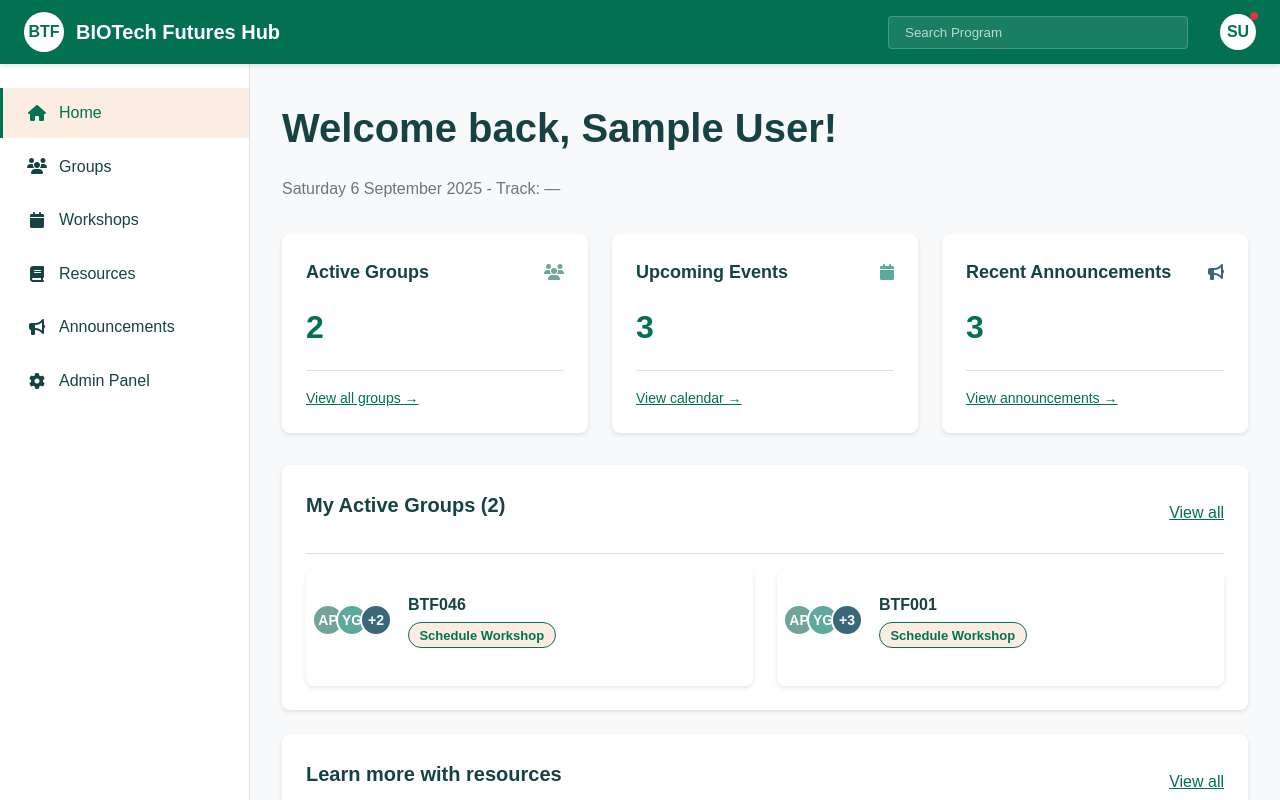
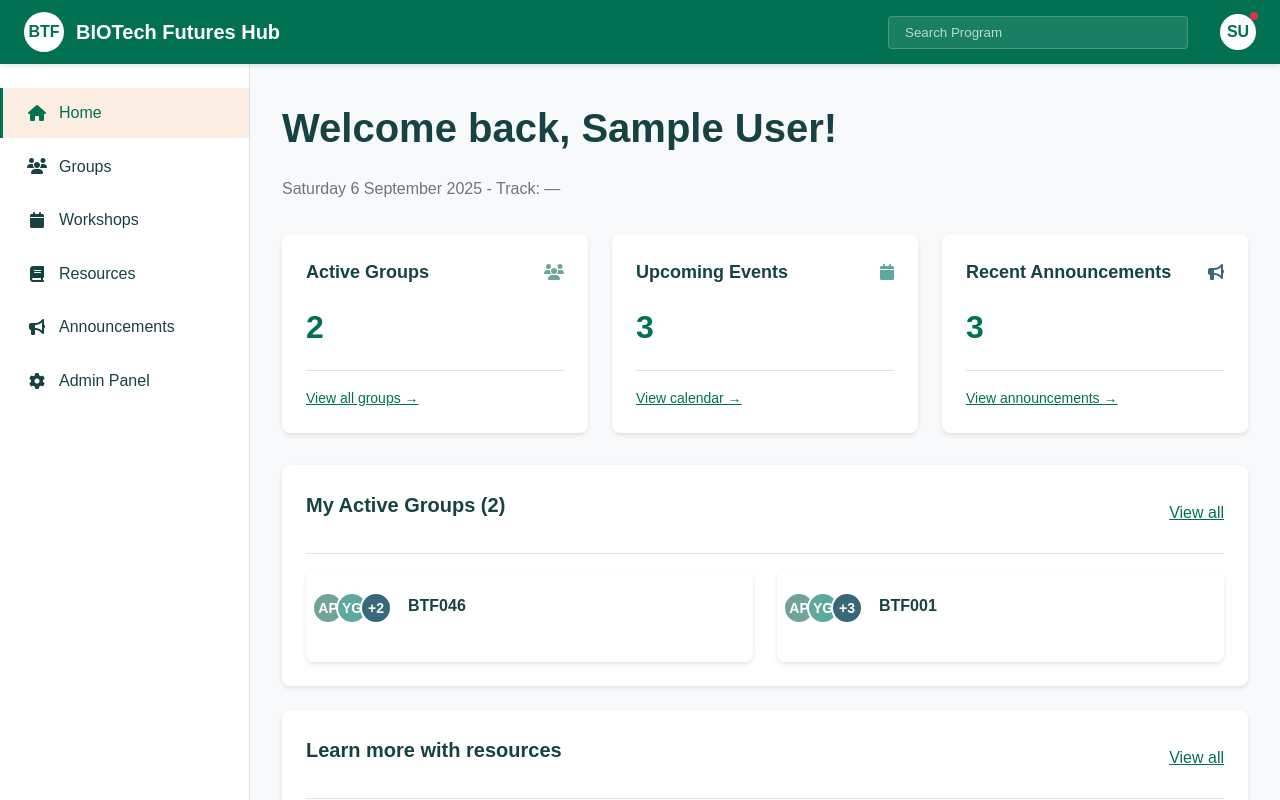
Before and after one commit to gss10282023/new38888, a Vue app in the folder website/: page /#/dashboard in a window 1280 px wide. Shown: the top 800 px of the page. Built offline with nearby package versions, Linux system fonts and the light colour scheme; sample sign-in values are in the browser's storage.

Commit message:
Remove Schedule workshop button
Remove Schedule workshop button for “My groups” on the home page

```diff
--- a/website/src/views/DashboardPage.vue
+++ b/website/src/views/DashboardPage.vue
@@ -105,9 +105,9 @@ const getResourceIcon = (type) => {
             <div class="group-info">
               <div class="group-name">{{ group.name }}</div>
               <!-- 胶囊样式的操作标签；.stop 防止触发整卡跳转 -->
-              <button type="button" class="chip-action" @click.stop>
+              <!-- <button type="button" class="chip-action" @click.stop>
                 {{ group.status }}
-              </button>
+              </button> -->
             </div>
           </div>
         </div>
```
